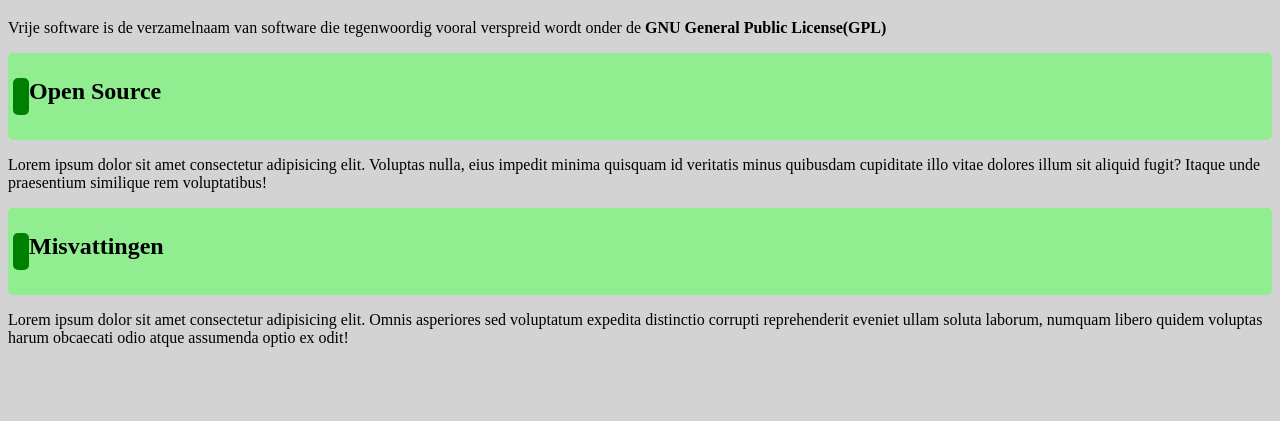
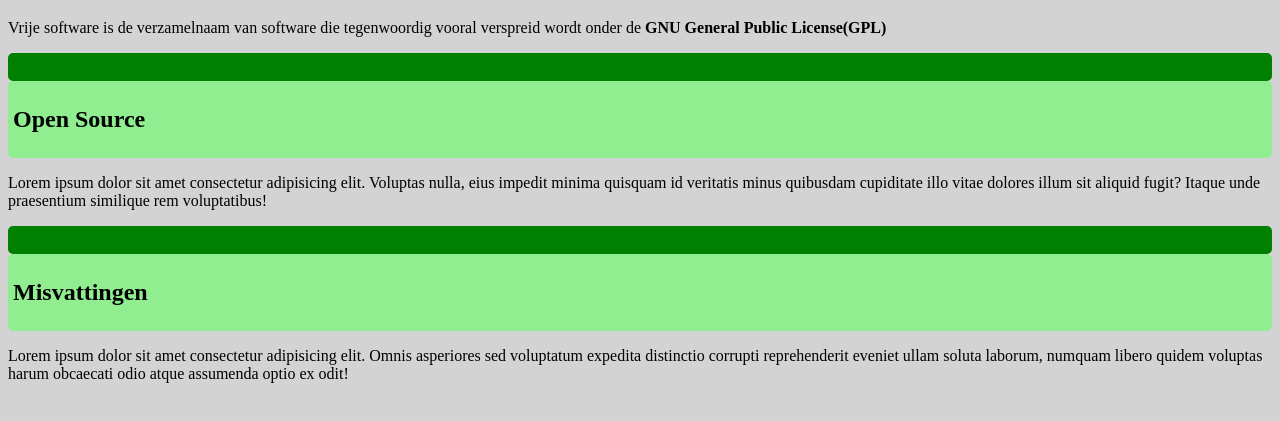
Before and after one commit to AHeremans/websites, a plain HTML site: page les_02_css/oefening 01/oefening 01.html in a window 1280 px wide. Shown: the part 71-492 px from the top of the page. Drawn offline with Linux system fonts and the light colour scheme.

Commit message:
minor changes

```diff
--- a/les_02_css/oefening 01/oefening 01.html
+++ b/les_02_css/oefening 01/oefening 01.html
@@ -14,8 +14,10 @@
         verspreid wordt onder de <b>GNU General Public License(GPL)</b>
       </p>
       <div class="Sub-Div">
-        <h2 class="stupid-green-block"> </h2>
-        <h2 class="Sub-Header">Open Source</h2>
+        <div class="stupid-green-block"> </div>
+        <div class="backline">
+          <h2 class="Sub-Header">Open Source</h2>
+        </div>
       </div>
       <p>
         Lorem ipsum dolor sit amet consectetur adipisicing elit. Voluptas nulla,
@@ -24,8 +26,10 @@
         similique rem voluptatibus!
       </p>
       <div class="Sub-Div">
-        <h2 class="stupid-green-block"> </h2>
-        <h2 class="Sub-Header">Misvattingen</h2>
+        <div class="stupid-green-block"> </div>
+        <div class="backline">
+          <h2 class="Sub-Header">Misvattingen</h2>
+        </div>
       </div>
       <p>
         Lorem ipsum dolor sit amet consectetur adipisicing elit. Omnis
--- a/les_02_css/oefening 01/style.css
+++ b/les_02_css/oefening 01/style.css
@@ -11,12 +11,14 @@
     background-color: darkred;
 }
 
-.Sub-Div {
-    display: flex;
+.Sub-Div {}
+
+.backline {
     color: black;
     border: solid lightgreen 5px;
     border-radius: 5px;
     background-color: lightgreen;
+
 }
 
 .stupid-green-block {
```
